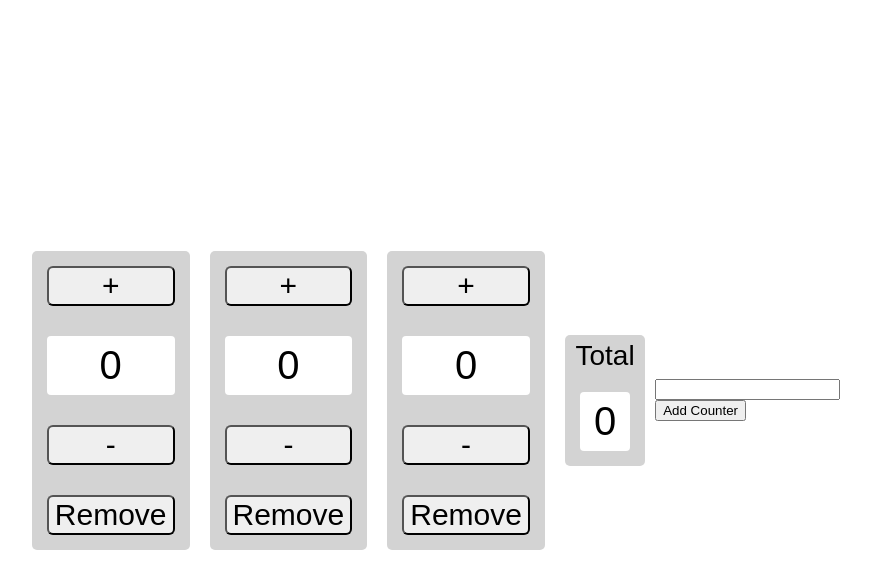
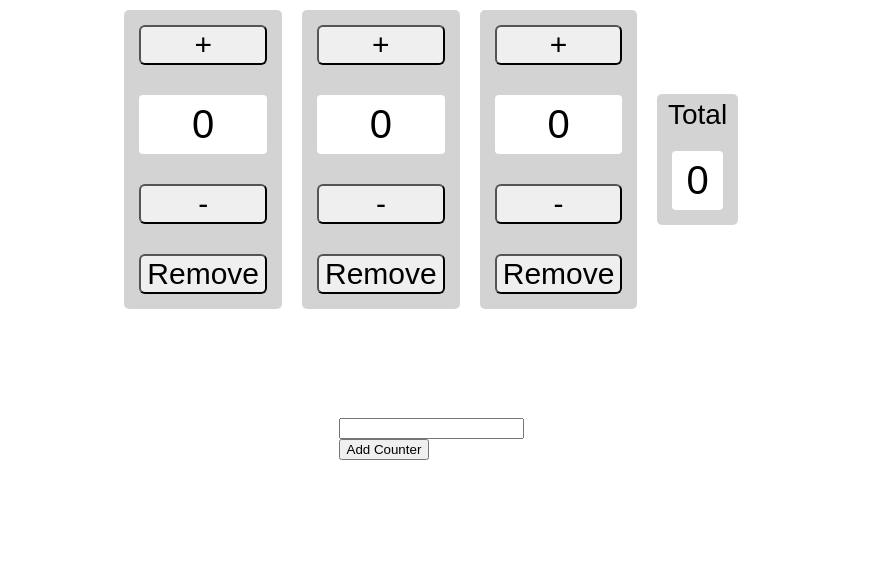
Before and after one commit to sf-golden-bears-2017/react_counters_challenge, a React (Create React App) app: page / in a window 1280 px wide. Shown: the top 588 px of the page, without its empty margins (209-1080 px from the left). Built offline with nearby package versions, Linux system fonts and the light colour scheme.

Commit message:
Changes styling

```diff
--- a/src/App.css
+++ b/src/App.css
@@ -6,7 +6,7 @@ h1, p {
   display: flex;
   justify-content: center;
   align-items: center;
-  min-height: 100vh;
+  min-height: 30vh;
 }
 
 #total {
--- a/src/App.js
+++ b/src/App.js
@@ -19,6 +19,7 @@ class App extends React.Component {
     this.updateCounter = this.updateCounter.bind(this)
     this.calculateTotal = this.calculateTotal.bind(this)
     this.removeCounter = this.removeCounter.bind(this)
+    this.addCounter = this.addCounter.bind(this)
   }
 
   addCounter(event) {
@@ -61,6 +62,7 @@ class App extends React.Component {
 
   render() {
     return (
+      <div>
         <div className="page-center-frame">
           {this.state.counters.map((element, index)=>
             <Counter counter={element}
@@ -70,7 +72,10 @@ class App extends React.Component {
             key={index} />
           )}
           <Total total={this.state.total}/>
-        <NewCounter add={this.addCounter.bind(this)}/>
+        </div>
+        <div className="page-center-frame">
+          <NewCounter add={this.addCounter} clear={true}/>
+        </div>
       </div>
     );
   }
--- a/src/NewCounter.js
+++ b/src/NewCounter.js
@@ -7,7 +7,7 @@ class NewCounter extends React.Component {
   render() {
     return(
       <div>
-        <form onSubmit={this.props.add}>
+        <form onSubmit={this.props.add} >
           <input type="text" name="number" />
           <br />
           <input type="submit" value="Add Counter"/>
```
Lines whose indentation alone changed are shown as unchanged.
